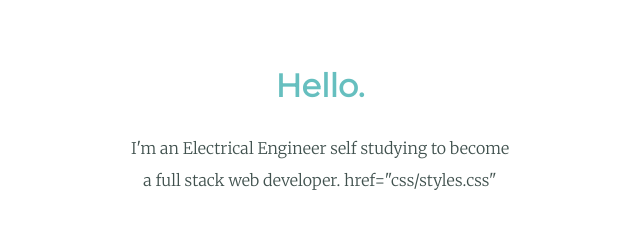
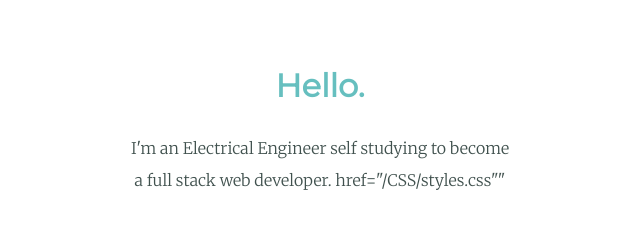
Before and after one commit to Edward-Pang/My-Site, a plain HTML site: page index.html in a window 1280 px wide. Shown: the part 780-1026 px from the top of the page, 320-960 px from the left. Drawn offline with Linux system fonts and the light colour scheme.

Commit message:
Add files via upload

```diff
--- a/index.html
+++ b/index.html
@@ -3,7 +3,7 @@
   <head>
     <meta charset="utf-8">
     <title>Edward Pang</title>
-    <link rel="stylesheet" href="css/styles.css">
+    <link rel="stylesheet" href="/CSS/styles.css">
     <link rel="icon" href="favicon.ico">
     <link href="https://fonts.googleapis.com/css2?family=Merriweather:wght@300&family=Montserrat&family=Sacramento&display=swap" rel="stylesheet">
   </head>
@@ -19,7 +19,7 @@
       <div class="profile">
         <img src="" alt="">
         <h2>Hello.</h2>
-        <p>I'm an Electrical Engineer self studying to become a full stack web developer. href="css/styles.css"</p>
+        <p>I'm an Electrical Engineer self studying to become a full stack web developer. href="/CSS/styles.css""</p>
       </div>
       <hr>
       <div class="skills">
```
